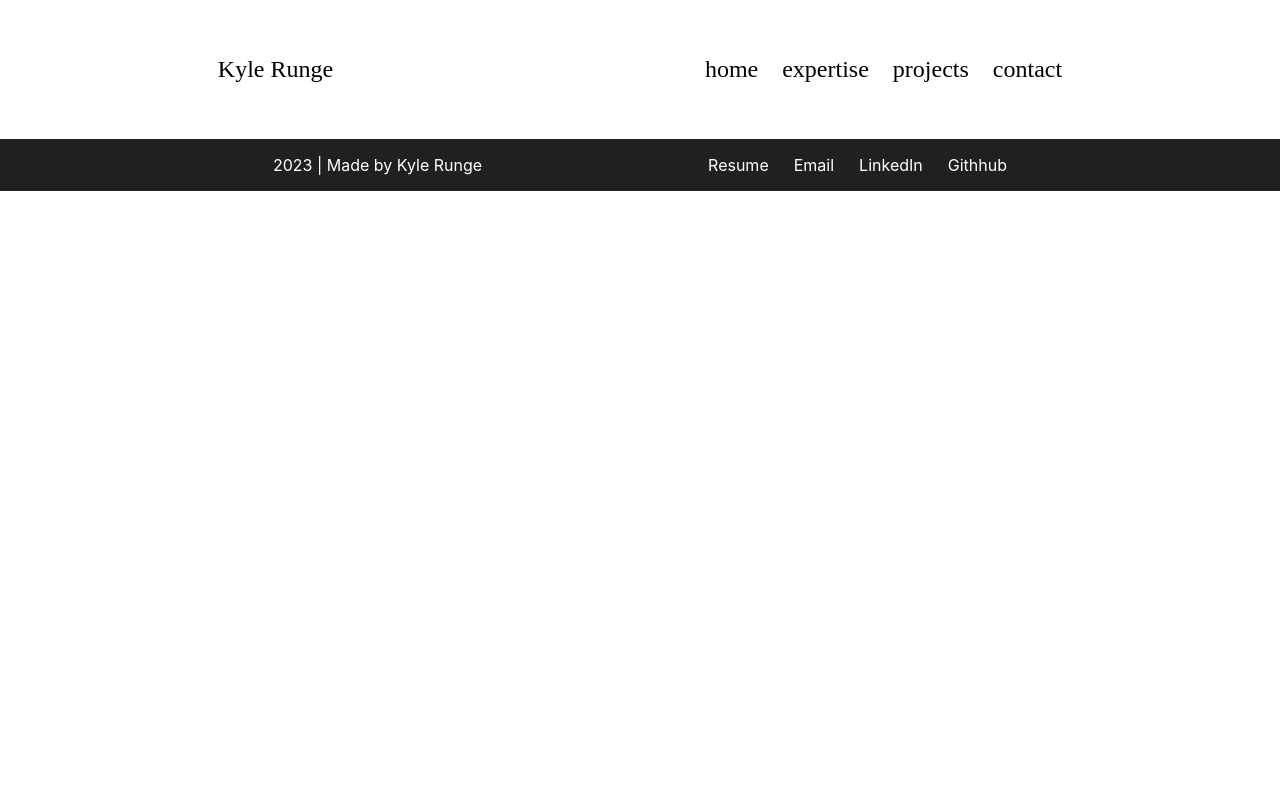
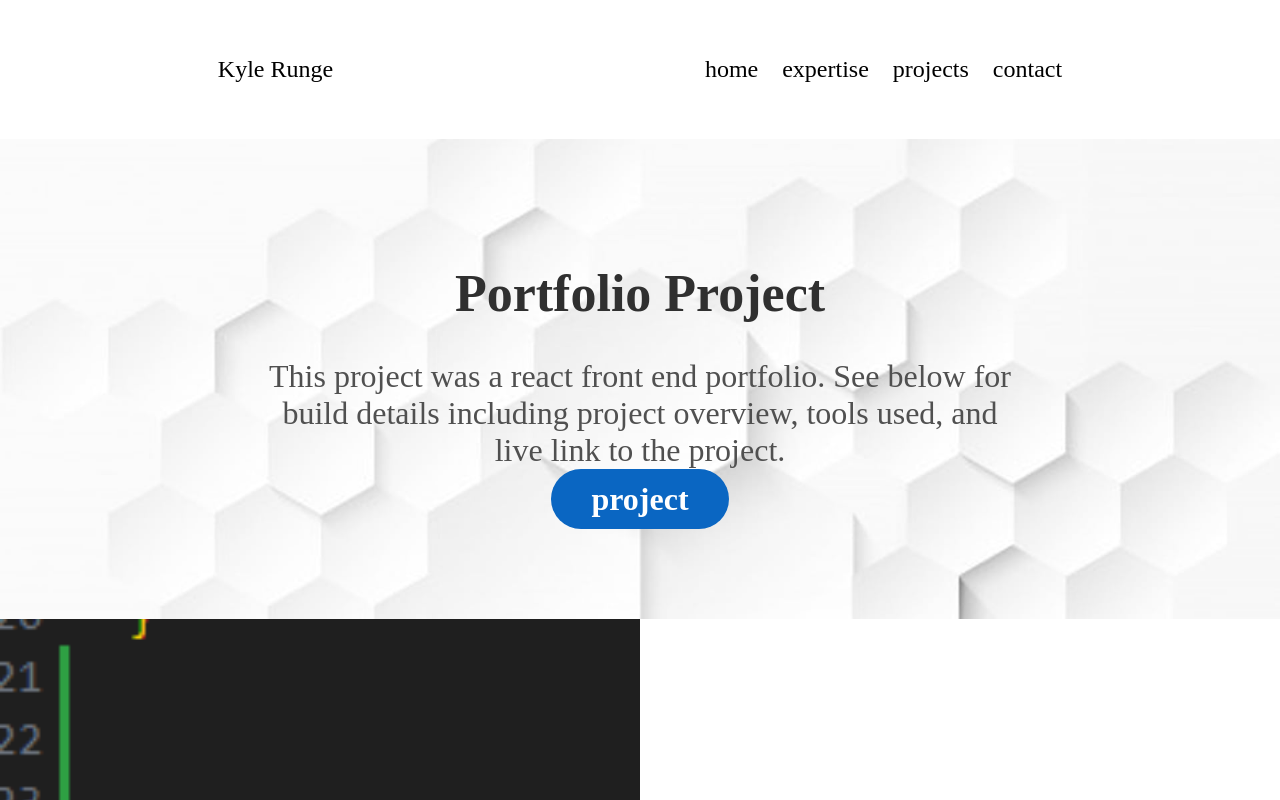
Before and after one commit to krunge1/portfolio_website, a React (Create React App) app in the folder client/: page /MERN_project in a window 1280 px wide. Shown: the top 800 px of the page. Built offline with nearby package versions, Linux system fonts and the light colour scheme.

Commit message:
Project landing

```diff
--- /dev/null
+++ b/client/src/Controllers/MERNDetails.js
@@ -0,0 +1,21 @@
+import React from 'react'
+import {Link} from 'react-router-dom'
+import styles from '../styles/MERNDetails.module.css'
+import MERN_Placeholder from '../assets/MERN_Placeholder.png'
+
+const MERNDetails = () => {
+    return (
+        <div className={styles.body}>
+            <div className={styles.backgroundImage}>
+                <div className={styles.content}>
+                    <h1 className={styles.h1}>Portfolio Project</h1>
+                    <p className={styles.p}>This project was a react front end portfolio. See below for build details including project overview, tools used, and live link to the project.</p>
+                    <Link target="_blank" rel="noopener noreferrer" className={styles.link} to="https://github.com/krunge1/portfolio_website">project</Link>
+                </div>
+            </div>
+            <img src={MERN_Placeholder} alt="MERN_Placeholder" className={styles.project_image}/>
+        </div>
+    )
+}
+
+export default MERNDetails
--- /dev/null
+++ b/client/src/styles/MERNDetails.module.css
@@ -0,0 +1,75 @@
+.body{
+    height: 100vh;
+}
+
+.backgroundImage{
+    background-image: url(../assets/peakpx.jpg);
+    height: 60vh;
+    background-size: cover;
+    background-repeat: no-repeat;
+    display: flex;
+    justify-content: center;
+    align-items: center;
+}
+
+.content{
+    text-align: center;
+}
+
+
+.h1{
+    font-family: "WensleyDemo";
+    font-size: 3.25em;
+    text-align: center;
+    color: #303030;
+}
+
+.p{
+    margin: auto;
+    width: 60%;
+    font-size: 2em;
+    font-family: "WensleyDemo";
+    text-align: center;
+    color: #505050;
+}
+
+.link {
+    text-decoration: none;
+    align-items: center;
+    background-color: #0A66C2;
+    border: 0;
+    border-radius: 100px;
+    box-sizing: border-box;
+    color: #ffffff;
+    cursor: pointer;
+    display: inline-flex;
+    font-family: "WensleyDemo";
+    font-size: 2em;
+    font-weight: 600;
+    justify-content: center;
+    line-height: 20px;
+    max-width: 480px;
+    min-height: 60px;
+    min-width: 0px;
+    overflow: hidden;
+    padding: 0px;
+    padding-left: 40px;
+    padding-right: 40px;
+    text-align: center;
+    touch-action: manipulation;
+    transition: background-color 0.167s cubic-bezier(0.4, 0, 0.2, 1) 0s, box-shadow 0.167s cubic-bezier(0.4, 0, 0.2, 1) 0s, color 0.167s cubic-bezier(0.4, 0, 0.2, 1) 0s;
+    user-select: none;
+    -webkit-user-select: none;
+    vertical-align: middle;
+}
+
+.link:hover,
+.link:focus {
+    background-color: #16437E;
+    color: #ffffff;
+}
+
+.project_image{
+    margin:auto;
+    width: 50%;
+}
--- a/client/src/views/MERNProject.js
+++ b/client/src/views/MERNProject.js
@@ -1,12 +1,14 @@
 import React from 'react'
 import Header from '../Controllers/Header'
 import Footer from '../Controllers/Footer'
+import MERNDetails from '../Controllers/MERNDetails'
 
 
 const s = () => {
     return (
         <div>
             <Header/>
+            <MERNDetails/>
             <Footer/>
         </div>
     )
```
